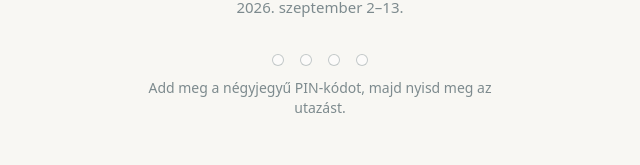
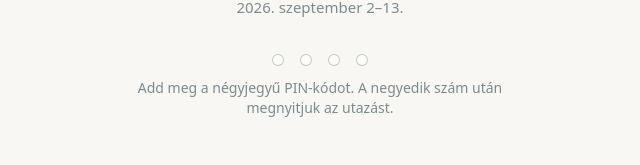
Before and after one commit to john-smith-fm/utazasi, a Next.js app: page / in a window 1280 px wide. Shown: the part 212-377 px from the top of the page, without its empty margins (320-960 px from the left). Built offline with nearby package versions, Linux system fonts and the light colour scheme.

Commit message:
Improve PIN keypad completion

```diff
--- a/src/components/AppAccessGate.tsx
+++ b/src/components/AppAccessGate.tsx
@@ -70,6 +70,9 @@ function PinAccessScreen({ configurationError, onUnlocked }: { configurationErro
     setTypedPin(nextPin);
     setStatus("idle");
     setError("");
+    // A phone keypad already makes the fourth digit an intentional action.
+    // Do not make the family perform a second, redundant tap to continue.
+    if (nextPin.length === 4) void submit(nextPin);
   }
 
   function removeDigit() {
@@ -90,7 +93,7 @@ function PinAccessScreen({ configurationError, onUnlocked }: { configurationErro
       <div className={`mx-auto flex w-full max-w-[365px] justify-center gap-4 ${status === "error" ? "motion-safe:animate-[pin-shake_.3s_ease-in-out]" : ""}`} aria-label="Négyjegyű PIN-kód">
         {[0, 1, 2, 3].map((index) => <span key={index} aria-hidden="true" className={`h-3 w-3 rounded-full border border-deep-sea/25 transition-colors ${typedPin[index] ? "bg-deep-sea" : "bg-white/55"}`} />)}
       </div>
-      <p className="mx-auto mt-3 max-w-[365px] text-center text-sm leading-5 text-deep-sea/55">Add meg a négyjegyű PIN-kódot, majd nyisd meg az utazást.</p>
+      <p className="mx-auto mt-3 max-w-[365px] text-center text-sm leading-5 text-deep-sea/55">Add meg a négyjegyű PIN-kódot. A negyedik szám után megnyitjuk az utazást.</p>
       <div className="mx-auto mt-7 grid w-full max-w-[365px] grid-cols-3 gap-2" aria-label="PIN számbillentyűzet">
         {["1", "2", "3", "4", "5", "6", "7", "8", "9", "", "0"].map((digit, index) => digit ? <button key={digit} type="button" onClick={() => addDigit(digit)} disabled={configurationError || status === "submitting"} className="h-[58px] rounded-full text-[24px] font-semibold text-deep-sea transition-colors active:bg-turquoise/15 disabled:opacity-45">{digit}</button> : <span key={`space-${index}`} />)}
         <button type="button" onClick={removeDigit} disabled={!typedPin.length || configurationError || status === "submitting"} aria-label="Utolsó számjegy törlése" className="h-[58px] rounded-full text-[17px] font-semibold text-deep-sea/70 transition-colors active:bg-turquoise/15 disabled:opacity-30">Törlés</button>
```
